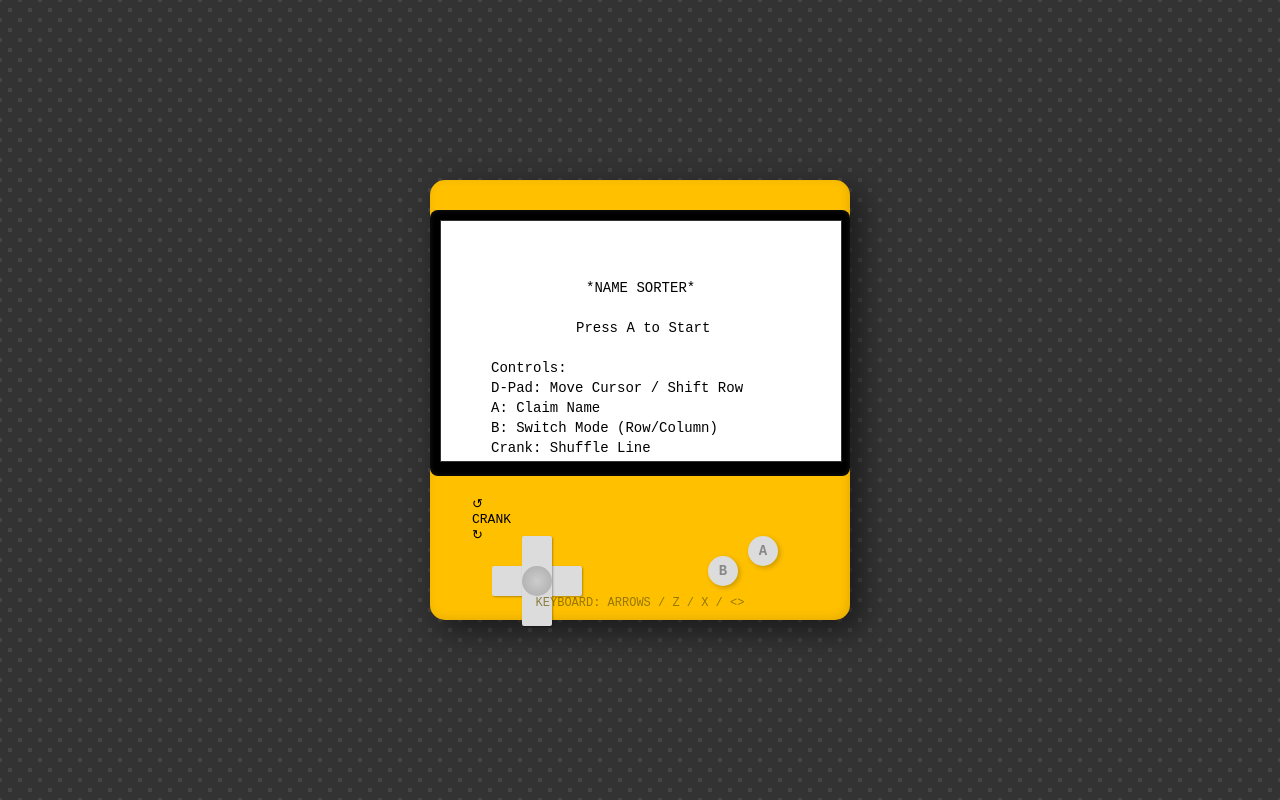
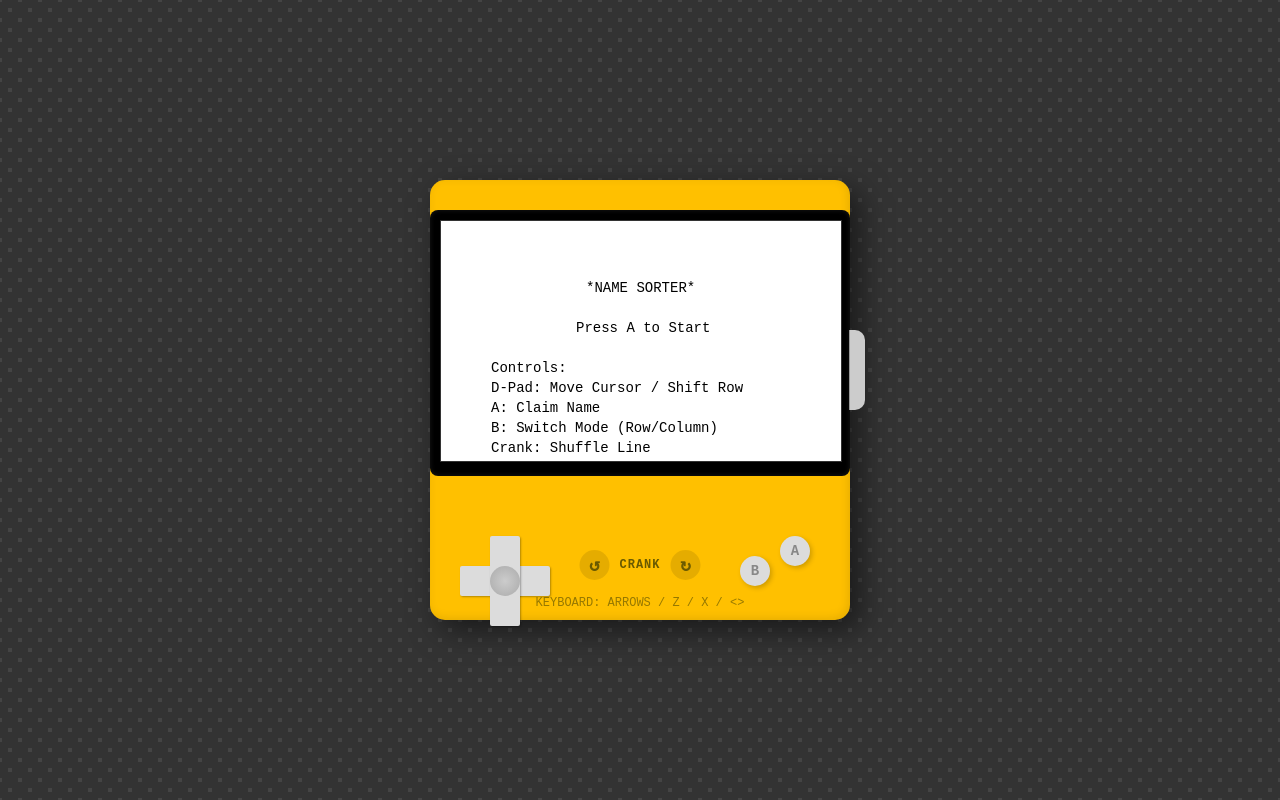
Before and after one commit to CormacAsGaeilge/name-sorter, a website built with Vite: page web/index.html in a window 1280 px wide. Built offline with nearby package versions, Linux system fonts and the light colour scheme.

Commit message:
Update control key mappings and improve control styles
Changed action button key mappings in controls.ts to match shim defaults ('z' for A, 'x' for B). Updated style.css to make the controls area full width, adjusted button positions, added cursor pointer for buttons, and introduced new styles for on-screen crank controls.

```diff
--- a/web/controls.ts
+++ b/web/controls.ts
@@ -8,10 +8,10 @@
   left: "ArrowLeft",
   right: "ArrowRight",
 
-  // ACTION BUTTONS (Map these to whatever your shim.ts expects)
-  // Common defaults: A='a', B='b' or 's'
-  a: "a",
-  b: "b",
+  // ACTION BUTTONS (MAPPED TO SHIM DEFAULTS)
+  // Shim expects 'z' for A and 'x' for B
+  a: "z",
+  b: "x",
 
   // MENU
   menu: "m",
--- a/web/style.css
+++ b/web/style.css
@@ -57,7 +57,7 @@
 
 /* --- Controls Area --- */
 .controls-area {
-  width: 80%;
+  width: 100%; /* CHANGED: Full width to position elements at edges */
   flex-grow: 1;
   position: relative;
   margin-top: calc(20px * var(--scale));
@@ -66,7 +66,7 @@
 /* D-Pad (Visual Only) */
 .d-pad {
   position: absolute;
-  left: 20px;
+  left: 30px; /* Adjusted for full width */
   top: 40px;
   width: 90px;
   height: 90px;
@@ -105,9 +105,10 @@
   color: #888;
   font-weight: bold;
   font-size: 14px;
+  cursor: pointer; /* Add cursor pointer */
 }
-.btn-b { right: 70px; top: 60px; }
-.btn-a { right: 30px; top: 40px; }
+.btn-b { right: 80px; top: 60px; } /* Adjusted spacing */
+.btn-a { right: 40px; top: 40px; }
 
 /* Menu Button */
 .btn-menu {
@@ -120,7 +121,7 @@
 }
 
 /* Crank Handle (Visual hint on the side) */
-.crank-handle {
+.crank-handle-visual {
   position: absolute;
   right: -15px;
   top: 150px;
@@ -129,6 +130,39 @@
   background-color: #ccc;
   border-radius: 0 10px 10px 0;
   border-left: 1px solid #999;
+}
+
+/* 2. The On-Screen Controls (Bottom Center) */
+.crank-controls {
+  position: absolute;
+  bottom: 40px;
+  left: 50%;
+  transform: translateX(-50%);
+  display: flex;
+  align-items: center;
+  gap: 10px;
+  color: #6a5a00;
+  font-weight: bold;
+}
+
+.crank-btn {
+  width: 30px; height: 30px;
+  background: rgba(0,0,0,0.1);
+  border-radius: 50%;
+  display: flex;
+  justify-content: center;
+  align-items: center;
+  cursor: pointer;
+  font-size: 18px;
+  user-select: none;
+}
+.crank-btn:active {
+  background: rgba(0,0,0,0.2);
+}
+
+.crank-label {
+  font-size: 12px;
+  letter-spacing: 1px;
 }
 
 /* Instructions */
```
